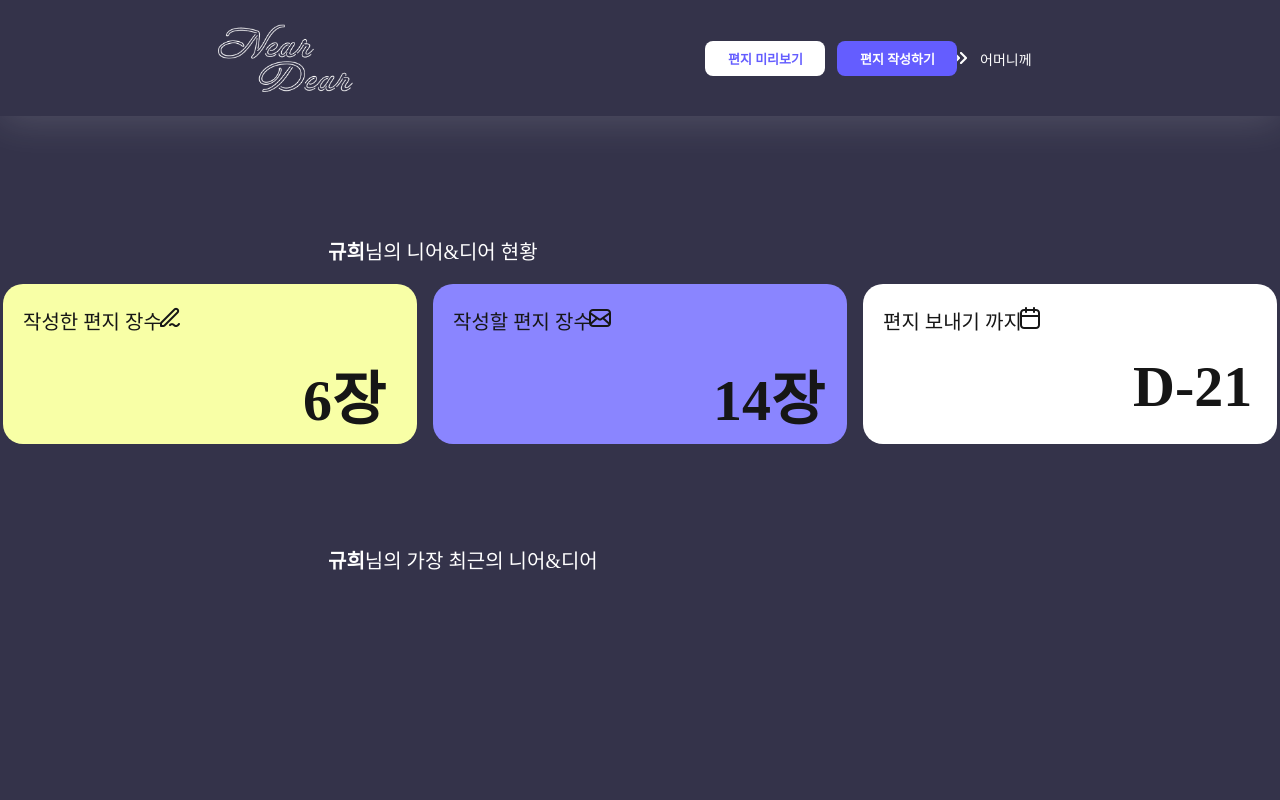
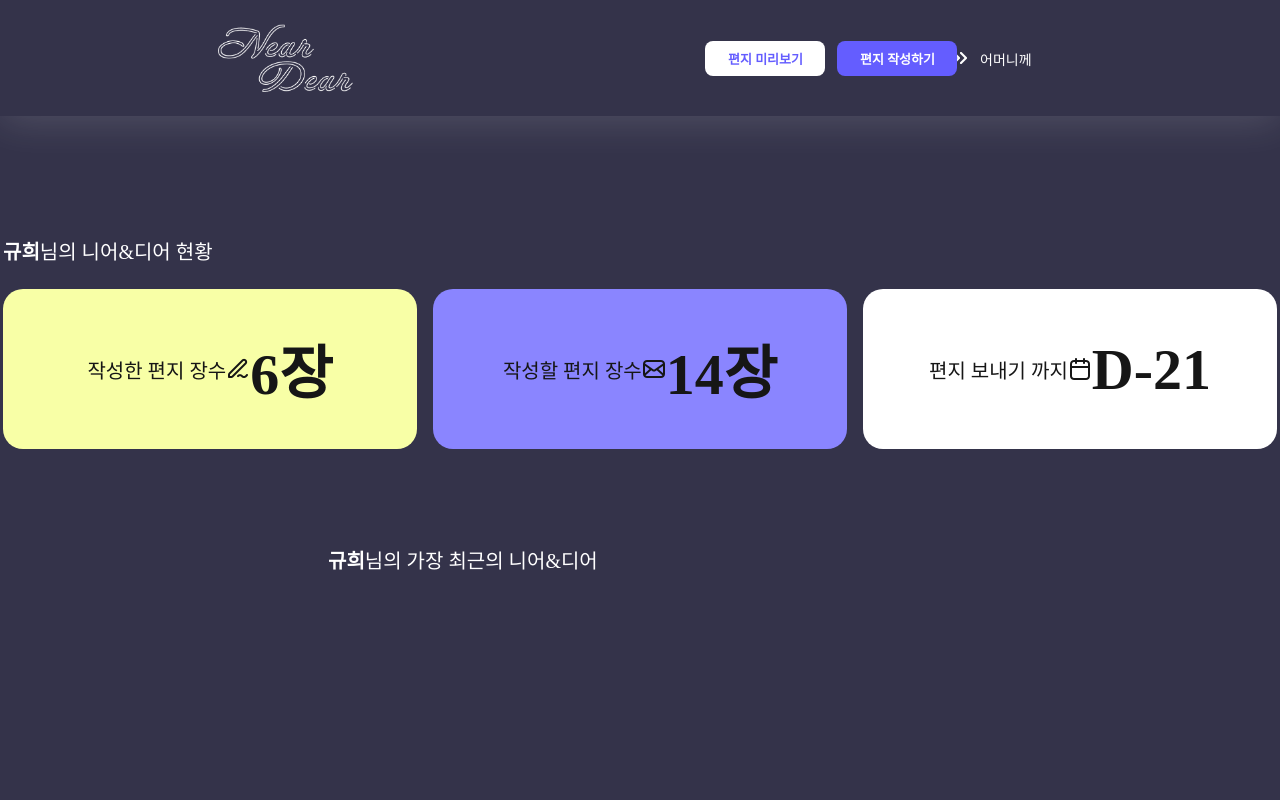
Before and after one commit to 3rd-PARD-WEB-PART/Pyo, a React (Create React App) app in the folder PYO-project/: page / in a window 1280 px wide. Shown: the top 800 px of the page. Built offline with nearby package versions, Linux system fonts and the light colour scheme.

Commit message:
css: 홈페이지 모달 켰을 때 화면 오류 해결

```diff
--- a/PYO-project/src/Components/Home_Components/Home_row1.js
+++ b/PYO-project/src/Components/Home_Components/Home_row1.js
@@ -19,7 +19,11 @@ function Home_row1() {
 
   return (
     <Container>
+      <ColomnDiv>
+        <Topdiv>
           <Name>규희<Names>님의 니어&디어 현황</Names></Name>
+        </Topdiv>
+        <Div>
             <Box1>
               <p>작성한 편지 장수</p>
               <Img1 src={write} className='write' />
@@ -35,6 +39,8 @@ function Home_row1() {
               <Img3 src={d_day} className='d_day' />
               <h1>D-{data.day}</h1>
             </Box3>
+        </Div>
+        </ColomnDiv>
     </Container>
   );
 }
@@ -43,13 +49,28 @@ export default Home_row1;
 
 const Container = styled.div`
   display: flex;
-  flex-direction: row;
+  flex-direction: column;
   gap: 16px;
   width: 100%;
   height: auto;
   align-items: center;
   justify-content: center;
   background: var(--blueblack-1, #34334A);
+`;
+const ColomnDiv =styled.div`
+  display: flex;
+  flex-direction: column;
+`;
+
+const Topdiv =styled.div`
+  margin-top: 120px;
+`;
+
+const Div =styled.div`
+  display: flex;
+  /* flex-direction: column; */
+  gap: 16px;
+  margin-top: 24px;
 `;
 
 const Box = styled.div`
@@ -61,7 +82,7 @@ const Box = styled.div`
   align-items: center;
   justify-content: center;
   text-align: center;
-  position: relative; /* 부모 요소로부터의 상대적 위치 설정 */
+  /* position: relative; 부모 요소로부터의 상대적 위치 설정 */
 `;
 
 const Box1 = styled(Box)`
@@ -76,7 +97,7 @@ const Box1 = styled(Box)`
 
   p {
     margin: 0; /* 기본 마진 제거 */
-    position: absolute;
+    /* position: absolute; */
     top: 22px; /* 상단에서 22px 떨어진 위치 */
     left: 20px; /* 왼쪽에서 20px 떨어진 위치 */
   }
@@ -89,7 +110,7 @@ font-size: 58px;
 font-style: normal;
 font-weight: 700;
 line-height: normal;
-position: absolute;
+/* position: absolute; */
 top: 30px;
 left: 300px;
   }
@@ -101,7 +122,7 @@ height: 24px;
 flex-shrink: 0;
 top: 22px; /* 상단에서 22px 떨어진 위치 */
     left: 155px; /* 왼쪽에서 20px 떨어진 위치 */
-    position: absolute;
+    /* position: absolute; */
 `;
 
 const Box2 = styled(Box)`
@@ -116,7 +137,7 @@ const Box2 = styled(Box)`
 
   p {
     margin: 0; /* 기본 마진 제거 */
-    position: absolute;
+    /* position: absolute; */
     top: 22px; /* 상단에서 22px 떨어진 위치 */
     left: 20px; /* 왼쪽에서 20px 떨어진 위치 */
   }
@@ -128,7 +149,7 @@ font-size: 58px;
 font-style: normal;
 font-weight: 700;
 line-height: normal;
-position: absolute;
+/* position: absolute; */
 top: 30px;
 left: 280px;
   }
@@ -140,7 +161,7 @@ height: 24px;
 flex-shrink: 0;
 top: 22px; /* 상단에서 22px 떨어진 위치 */
     left: 155px; /* 왼쪽에서 20px 떨어진 위치 */
-    position: absolute;
+    /* position: absolute; */
 `;
 
 const Box3 = styled(Box)`
@@ -155,7 +176,7 @@ const Box3 = styled(Box)`
 
   p {
     margin: 0; /* 기본 마진 제거 */
-    position: absolute;
+    /* position: absolute; */
     top: 22px; /* 상단에서 22px 떨어진 위치 */
     left: 20px; /* 왼쪽에서 20px 떨어진 위치 */
   }
@@ -167,7 +188,7 @@ font-size: 58px;
 font-style: normal;
 font-weight: 700;
 line-height: normal;
-position: absolute;
+/* position: absolute; */
 top: 30px;
 left: 270px;
   }
@@ -179,7 +200,7 @@ height: 24px;
 flex-shrink: 0;
   top: 22px; /* 상단에서 22px 떨어진 위치 */
   left: 155px; /* 왼쪽에서 20px 떨어진 위치 */
-  position: absolute;
+  /* position: absolute; */
 
 `;
 
@@ -190,7 +211,7 @@ font-size: 20px;
 font-style: normal;
 font-weight: 700;
 line-height: normal;
-position: absolute;
+/* position: absolute; */
 top: 236px;
 left: 328px;
 `;
--- a/PYO-project/src/Components/Layout_Components/Header.js
+++ b/PYO-project/src/Components/Layout_Components/Header.js
@@ -2,6 +2,7 @@ import React from "react";
 import styled from "styled-components";
 import logo from "../../img/로고.png";
 import arrow from "../../img/화살표.png";
+import ModalBtn from "../Writing_Components/ModalBtn";
 
 function Header() {
   return (
@@ -16,7 +17,8 @@ function Header() {
           </Namecontainer>
           <ButtonComtainer>
             <Button Color='white' LetterColor='#645DFF'>편지 미리보기</Button>
-            <Button Color='#645DFF' LetterColor='white'>편지 작성하기</Button>
+            <ModalBtn/>
+            {/* <Button Color='#645DFF' LetterColor='white'>편지 작성하기</Button> */}
           </ButtonComtainer>
         </Header2>
       </Header1>
@@ -108,6 +110,7 @@ const Button = styled.button`
   font-style: normal;
   font-weight: 600;
   line-height: normal;
+  cursor: pointer;
 `;
 
 const Name = styled.span`
--- a/PYO-project/src/Components/Writing_Components/ModalBtn.js
+++ b/PYO-project/src/Components/Writing_Components/ModalBtn.js
@@ -12,7 +12,8 @@ function ModalBtn() {
 
   return (
     <div>
-        <ModifyButton onClick={handleModalOpen}>MODIFY</ModifyButton>
+        <Button Color='#645DFF' LetterColor='white' onClick={handleModalOpen}>편지 작성하기</Button>
+        {/* <ModifyButton onClick={handleModalOpen}>MODIFY</ModifyButton> */}
         <WritingModal
           isOpen={isModalOpen}
           closeModal={handleModalOpen}
@@ -36,4 +37,25 @@ const ModifyButton = styled.button`
   }
 `;
 
+const Button = styled.button`
+  display: flex;
+  width: 120px;
+  height: 35px;
+  padding: 8px 16px 8px 17px;
+  justify-content: center;
+  align-items: center;
+  flex-shrink: 0;
+  color: ${(props) => props.LetterColor};
+  border-radius: 8px;
+  border: none;
+  background: ${(props) => props.Color};
+  text-align: center;
+  font-family: Pretendard;
+  font-size: 13px;
+  font-style: normal;
+  font-weight: 600;
+  line-height: normal;
+  cursor: pointer;
+`;
+
 export default ModalBtn;
```
Lines whose indentation alone changed are shown as unchanged.
